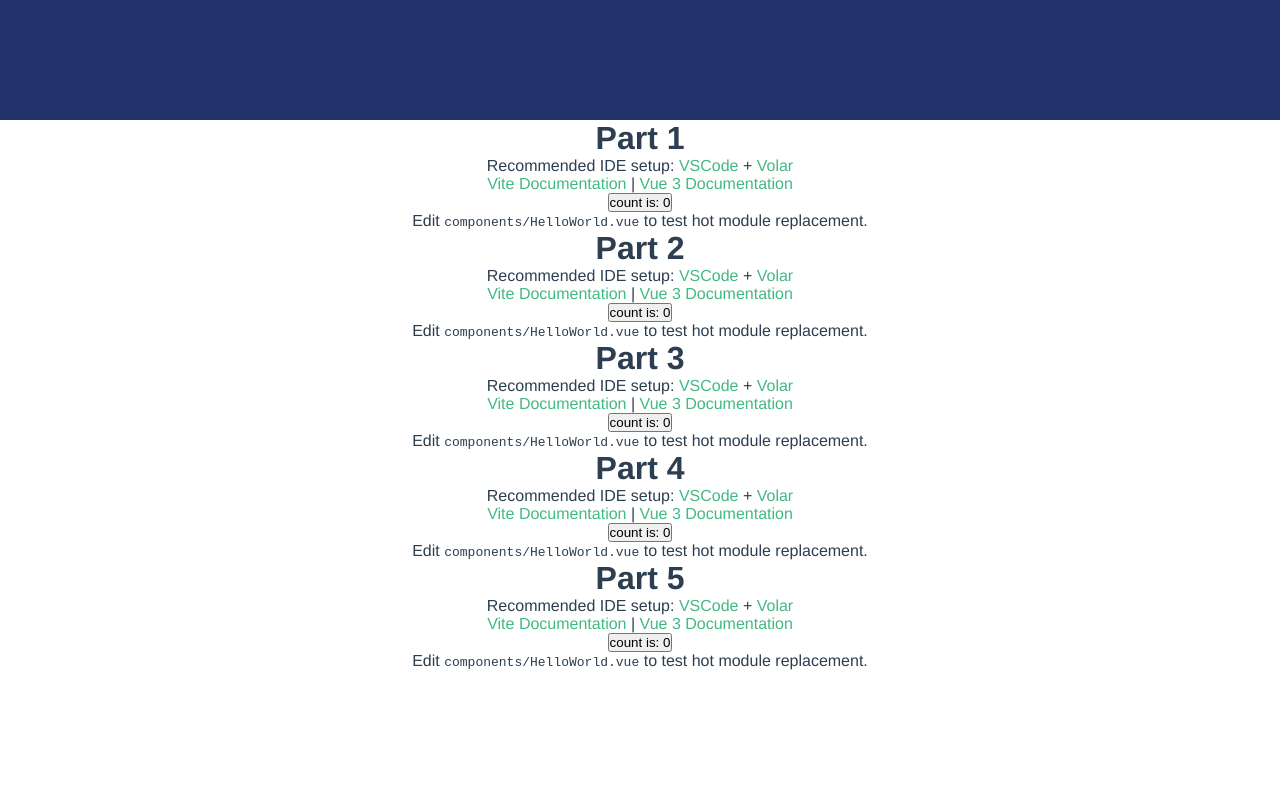
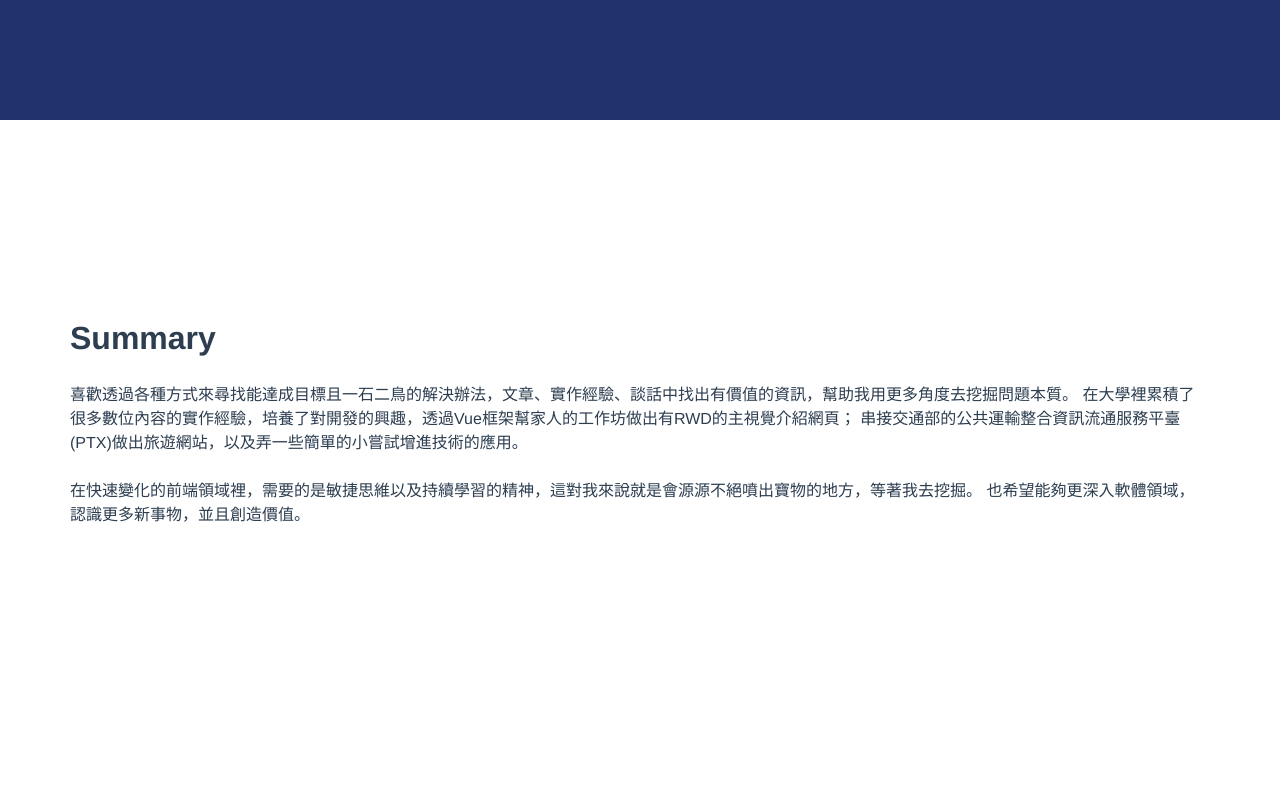
Before and after one commit to boolenboom/Profile, a Vue app: page / in a window 1280 px wide. Shown: the part 680-1480 px from the top of the page. Before the commit the page ends 1350 px from the top, so only its background shows below. Built offline with nearby package versions, Linux system fonts and the light colour scheme.

Commit message:
新增 summary 並套入 homeVue

```diff
--- a/src/assets/public-style/main.scss
+++ b/src/assets/public-style/main.scss
@@ -42,7 +42,7 @@ section{
     height: 100%;
 }
 .fullScreen{
-    width: 100vw;
+    width: 100%;
     height: 100vh;
     top: 0;
     left: 0;
--- /dev/null
+++ b/src/components/Summary.vue
@@ -0,0 +1,34 @@
+<script setup>
+
+</script>
+<template>
+<div class="enterAnimation"></div>
+<section id="summary" class="fullScreen">
+    <div class="container">
+        <h1>Summary</h1>
+        <p>
+            喜歡透過各種方式來尋找能達成目標且一石二鳥的解決辦法，文章、實作經驗、談話中找出有價值的資訊，幫助我用更多角度去挖掘問題本質。
+            在大學裡累積了很多數位內容的實作經驗，培養了對開發的興趣，透過Vue框架幫家人的工作坊做出有RWD的主視覺介紹網頁；
+            串接交通部的公共運輸整合資訊流通服務平臺(PTX)做出旅遊網站，以及弄一些簡單的小嘗試增進技術的應用。
+        </p>
+        <p>
+            在快速變化的前端領域裡，需要的是敏捷思維以及持續學習的精神，這對我來說就是會源源不絕噴出寶物的地方，等著我去挖掘。
+            也希望能夠更深入軟體領域，認識更多新事物，並且創造價值。
+        </p>
+    </div>
+</section>
+
+</template>
+<style lang="scss">
+#summary{
+    .container{
+        text-align: start;
+        h1{
+            font-size: 2rem;
+        }
+        p{
+            margin: 1.5rem 0;
+        }
+    }
+}
+</style>
--- a/src/views/Home.vue
+++ b/src/views/Home.vue
@@ -2,11 +2,13 @@
 import HelloWorld from '../components/HelloWorld.vue';
 import Navigation from '../components/Navigation.vue';
 import Hero from '../components/Hero.vue';
+import Summary from '../components/Summary.vue';
 
 </script>
 <template>
 <Navigation></Navigation>
 <Hero></Hero>
+<Summary></Summary>
 <HelloWorld msg="Part 1"></HelloWorld>
 <HelloWorld msg="Part 2"></HelloWorld>
 <HelloWorld msg="Part 3"></HelloWorld>
```
